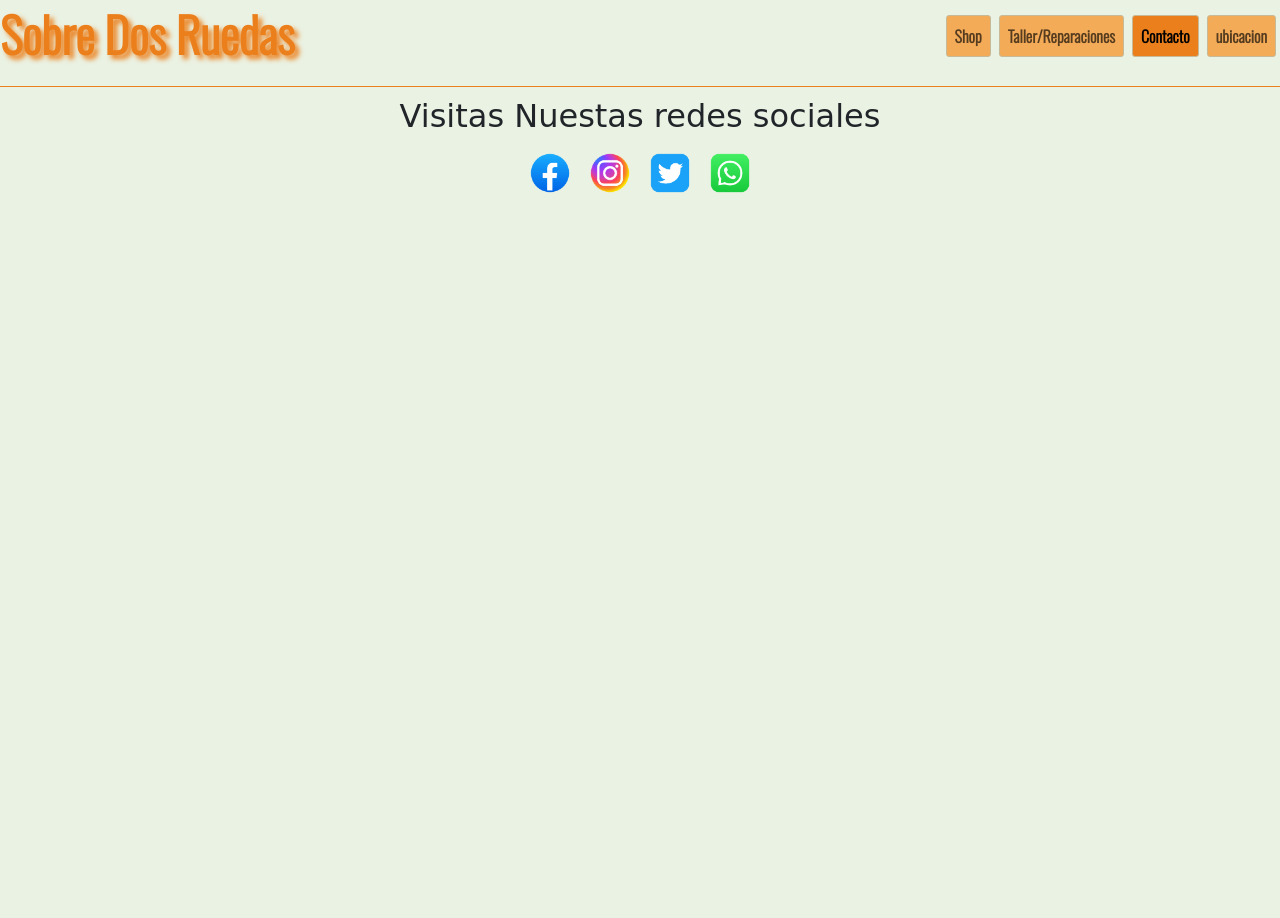
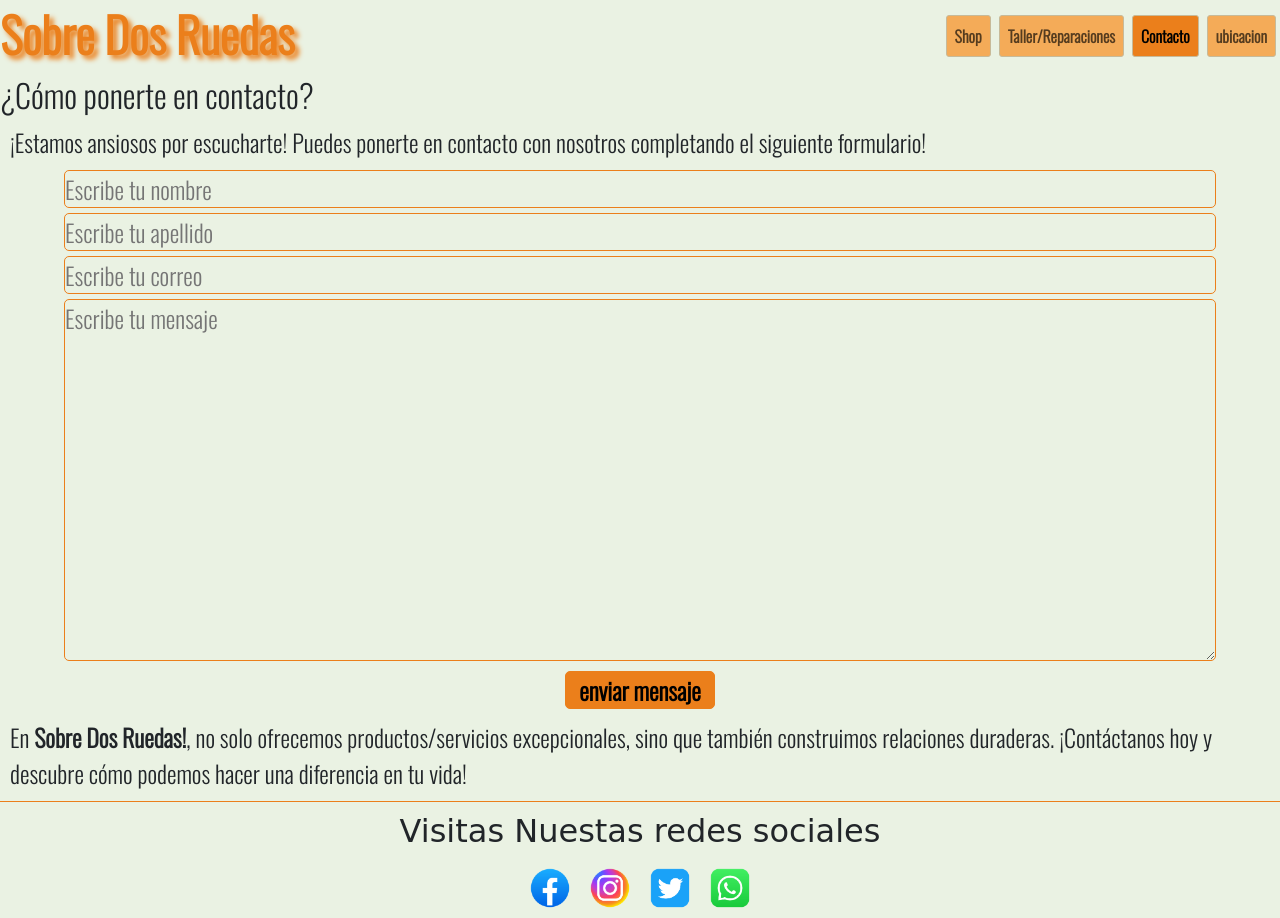
Before and after one commit to SergioArielCordoba/proyecto-coder, a plain HTML site: page html/contacto.html in a window 1280 px wide. Before the commit the page ends 800 px from the top, so only its background shows below. Drawn offline with nearby package versions, Linux system fonts and the light colour scheme; a web font is replaced by a local one.

Commit message:
Carga formulario de contacto y estilos

```diff
--- a/estilos/styles.css
+++ b/estilos/styles.css
@@ -157,13 +157,45 @@ p{
 }
 
 .miSlider{
-    margin: 30px;
+    margin: 10px;
 }
 .miSlider img {
     width: 100vh;
     height: 50vh;
     object-fit: cover;
+    overflow: auto;
 }
+
+
+/****************************Estilos contacto****************************/
+.miFormulario{
+    display: flex;
+    flex-direction: column;
+    row-gap: 5px;
+    align-items: center;
+
+}
+
+label{
+    font-size: 1.5rem;
+    font-weight: bolder;
+}
+
+.miBoton{
+    width: 150px;
+    height: auto;
+    background-color: #eb7f1b;
+    font-size: 1.5rem;
+}
+
+input,textarea{
+    width: 40vw;
+    border: #eb7f1b solid 1px;
+    border-radius: 5px;
+    background-color:#eaf2e3;
+    font-size: 2rem;
+}
+
 
 /****************************Media Queries/****************************/
 
@@ -210,3 +242,23 @@ p{
         overflow: hidden;
     }
 }
+
+@media(max-width: 1299px){
+    input,textarea{
+        width: 90vw;
+        border: #eb7f1b solid 1px;
+        border-radius: 5px;
+        background-color:#eaf2e3;
+        font-size: 1.5rem;
+    }
+}
+
+@media(min-width: 1300px) and (max-width: 1600px){
+    input,textarea{
+        width: 70vw;
+        border: #eb7f1b solid 1px;
+        border-radius: 5px;
+        background-color:#eaf2e3;
+        font-size: 2rem;
+    }
+}
--- a/html/contacto.html
+++ b/html/contacto.html
@@ -52,6 +52,17 @@
     </header>
 
     <main>
+        <h2>¿Cómo ponerte en contacto?</h2>
+        <p>¡Estamos ansiosos por escucharte! Puedes ponerte en contacto con nosotros completando el siguiente formulario!</p>
+
+        <form class="miFormulario">
+            <input type="text" id="nombre" placeholder="Escribe tu nombre">
+            <input type="text" id="apellido" placeholder="Escribe tu apellido">
+            <input type="email" id="email" placeholder="Escribe tu correo">
+            <textarea id="mensaje" cols="30" rows="10" placeholder="Escribe tu mensaje"></textarea>
+            <input type="submit" name="enviar" value="enviar mensaje" class="miBoton">
+        </form>
+        <p>En <strong>Sobre Dos Ruedas!</strong>, no solo ofrecemos productos/servicios excepcionales, sino que también construimos relaciones duraderas. ¡Contáctanos hoy y descubre cómo podemos hacer una diferencia en tu vida!</p>
 
     </main>
 
```
Also changed, not shown: html/taller.html (+2 -2 lines).
